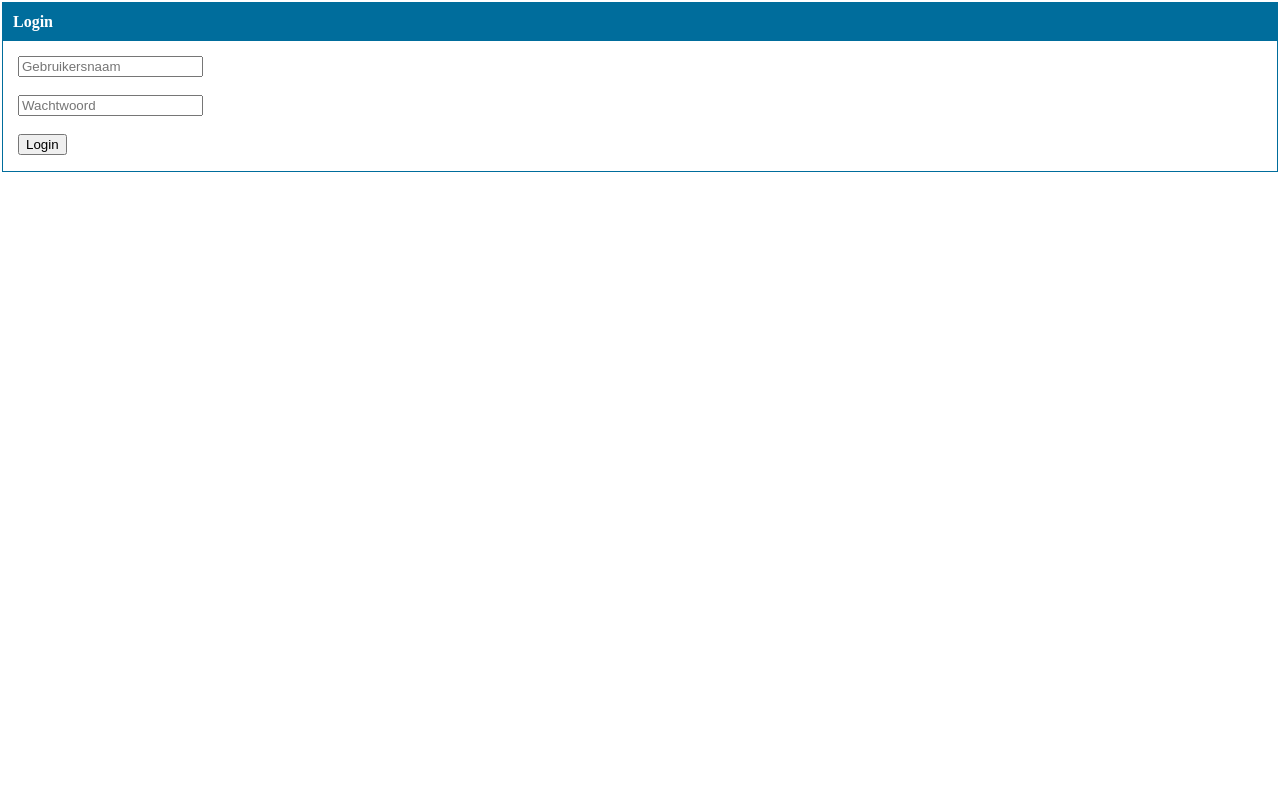
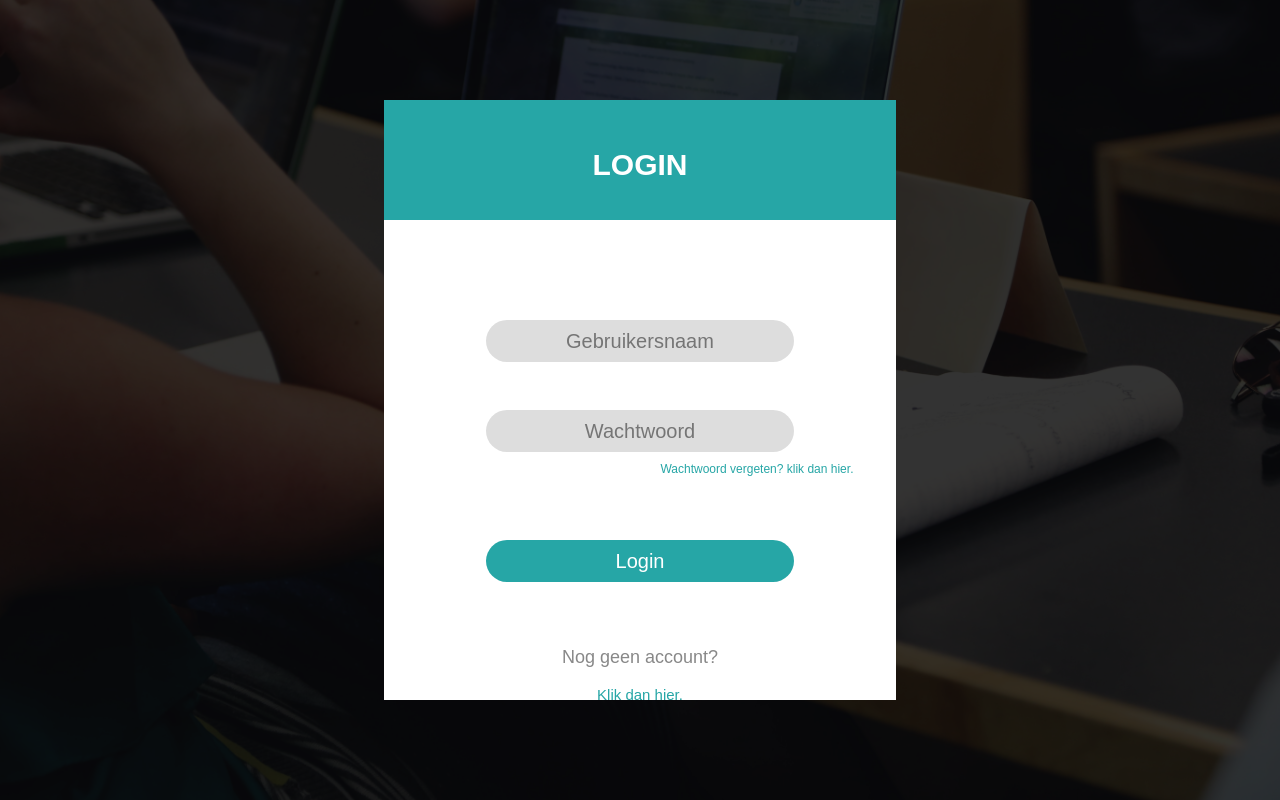
Before and after one commit to aavroc/HuiswerkHeroes, a PHP site: the page made by rotary php/login.php in a window 1280 px wide. Run offline with PHP 8.4, Linux system fonts and the light colour scheme.

Commit message:
Map structuur aangepast en de form gestyled

```diff
--- a/style.css
+++ b/css/style.css
@@ -1,3 +1,4 @@
+/* behavior for all */
 html,
 body {
     scroll-behavior: smooth;
@@ -8,16 +9,22 @@ body {
     margin: 0;
     font-family: 'Montserrat', sans-serif;
 }
-
-
-
-.viewport-1 {
+.messageError
+{
+    color:red;
+    font-size: 12px;
+    font-weight:bold;
+    position: relative;
+    text-align: center;
+    top:350px;
+    z-index:3;
+}
+/* style for index.php */
+.bg {
     width: 100%;
-
-
     background-repeat: no-repeat;
     background-size: cover;
-    background-image: url('img/apple-class-conference-7102.jpg');
+    background-image: url('bg_img/background.jpg');
     height: 100vh;
 }
 
@@ -73,7 +80,7 @@ body {
     cursor: pointer;
 }
 
-
+/* all the style fot the main */
 .viewport-2 {
     height: 100vh;
     margin: 0;
@@ -81,9 +88,6 @@ body {
 
 
 }
-
-
-
 .section-2-text {
 
     padding-top: 5%;
@@ -92,14 +96,151 @@ body {
 .section-2-text h1 {
     text-align: center;
     font-size: 50px;
-
-
-
-
-
-
 }
 
+/* BACKGROUND FOR LOGIN/REGISTER */
+.bgImg
+{
+    width: 100%;
+    background-repeat: no-repeat;
+    background-size: cover;
+    background-image: url('bg_img/background.jpg');
+}
+.opacityLayer
+{
+    width:100%;
+    height:100%;
+    background:rgba(0, 0, 0, 0.8);
+    z-index: 1;
+}
+/* FORM LOGIN/REGISTER */
+.formContainer
+{
+    width:40%;
+    height:75%;
+    background: #ffffff;
+    position: relative;
+    left:30%;
+    top:12.5%;
+}
+.formHeader
+{
+    background-color: #26A6A6;
+    width:100%;
+    height:20%;
+}
+.formHeaderText
+{
+    position: relative;
+    top:40%;
+    text-align: center;
+    font-size: 30px;
+    font-weight: bold;
+    color:white;
+}
+.formInput
+{
+    background:#DDDDDD;
+    position: relative;
+    width:60%;
+    height:7%;
+    left:20%;
+    top:100px;
+    margin-bottom: 30px;
+    border-radius:27px;
+    text-align: center;
+    border:2px solid transparent;
+    outline:none;
+    font-size:20px;
+    transition: 0.2s ease-in-out;
+}
+.formSubmit
+{
+    background:#26A6A6;
+    position: relative;
+    width:60%;
+    height:7%;
+    left:20%;
+    top:140px;
+    margin-bottom: 50px;
+    border-radius:27px;
+    text-align: center;
+    border:none;
+    outline:none;
+    font-size: 20px;
+    color:white;
+}
+.formSubmit:hover
+{
+    Background: #26a691;
+}
+#forgottenPass
+{
+    font-size: 12px;
+    text-decoration: none;
+    position: relative;
+    bottom: 30px;
+    left:54%;
+    color:#26a6A6;
+}
+#forgottenPass:hover
+{
+    color:darkblue;
+}
+.formFooter
+{
+    width:100%;
+    height:20%;
+    position: relative;
+    top: 100px;
+    display:flex;
+    justify-content: center;
+    align-items: center;
+    flex-direction: column;
+}
+.formFooterText
+{
+    font-size: 18px;
+    color: #888888;
+}
+#signUp
+{
+    font-size: 15px;
+    text-decoration: none;
+    color:#26a6A6;
+}
+#signUp:hover
+{
+    color:darkblue;
+}
+
+/* specific for register positioning */
+.contentReplacer
+{
+    width:100%;
+    height:100%;
+    position: relative;
+    bottom:80px;
+}
+.registerSubmit
+{
+    position: relative;
+    top:105px;
+}
+.selectContainer
+{
+    position:relative;
+    width:100%;
+    height:10%;
+    left:6.5%;
+    top:45px;
+    display:flex;
+    justify-content: space-evenly;
+    align-items: center;
+    flex-direction: row;
+}
+
+/* media quesry's for index.php */
 @media only screen and (max-width: 600px) {
 
     .container-hamburger{
--- a/rotary php/header.php
+++ b/rotary php/header.php
@@ -5,7 +5,7 @@
         <meta name="viewport" content="width=device-width, initial-scale=1.0">
         <meta http-equiv="X-UA-Compatible" content="ie=edge">
         <title>Document</title>
-        <link rel="stylesheet" href="style.css">
+        <link rel="stylesheet" href="css/style.css">
         <link href="https://fonts.googleapis.com/css?family=Montserrat" rel="stylesheet">
         <script>
             //function for buttons to link
--- a/rotary php/login.php
+++ b/rotary php/login.php
@@ -69,30 +69,31 @@
 
 	}
 ?>
-
 <html>
-<head><title>Login</title></head>
-	<style>
-	html, body {
-		margin: 1px;
-		border: 0;
-	}
-	</style>
+<head>
+	<title>Login</title>
+	<link rel="stylesheet" type="text/css" href="/rotary\HuiswerkHeroes\css\style.css">
+</head>
 <body>
-	<div align="center">
-		<div style=" border: solid 1px #006D9C; " align="left">
+	<div class="bgImg">
+		<div class="opacityLayer">
 			<?php
 				if(isset($errMsg)){
-					echo '<div style="color:#FF0000;text-align:center;font-size:17px;">'.$errMsg.'</div>';
+					echo '<p class="messageError">'.$errMsg.'</p>';
 				}
 			?>
-			<div style="background-color:#006D9C; color:#FFFFFF; padding:10px;"><b>Login</b></div>
-			<div style="margin: 15px">
-				<form action="" method="post">
-					<input type="text" name="username" placeholder="Gebruikersnaam" value="<?php if(isset($_POST['username'])) echo $_POST['username'] ?>" autocomplete="off" class="box"/><br /><br />
-					<input type="password" name="password" placeholder="Wachtwoord" value="<?php if(isset($_POST['password'])) echo $_POST['password'] ?>" autocomplete="off" class="box" /><br/><br />
-					<input type="submit" name='login' value="Login" class='submit'/><br />
-				</form>
+			<div class="formContainer">
+				<div class="formHeader"><p class="formHeaderText">LOGIN</p></div>
+					<form action="" method="post">
+						<input class="formInput" type="text" name="username" placeholder="Gebruikersnaam" value="<?php if(isset($_POST['username'])) echo $_POST['username'] ?>" autocomplete="off" class="box"/><br /><br />
+						<input class="formInput" type="password" name="password" placeholder="Wachtwoord" value="<?php if(isset($_POST['password'])) echo $_POST['password'] ?>" autocomplete="off" class="box" /><br/><br />
+						<input class="formSubmit" type="submit" name='login' value="Login" class='submit'/><br />
+						<a href="#" id="forgottenPass">Wachtwoord vergeten? klik dan hier.</a>
+						<div class="formFooter">
+							<p class="formFooterText">Nog geen account?</p>
+							<a id="signUp"href="register.php">Klik dan hier.</a>
+						</div>
+					</form>
 			</div>
 		</div>
 	</div>
```
Also changed, not shown: index.php (+3 -5 lines), rotary php/register.php (+19 -19 lines), rotary php/studentclass.php (added, +209 -0 lines), css/bg_img/background.jpg (added), img/background.jpg (renamed from img/apple-class-conference-7102.jpg).
